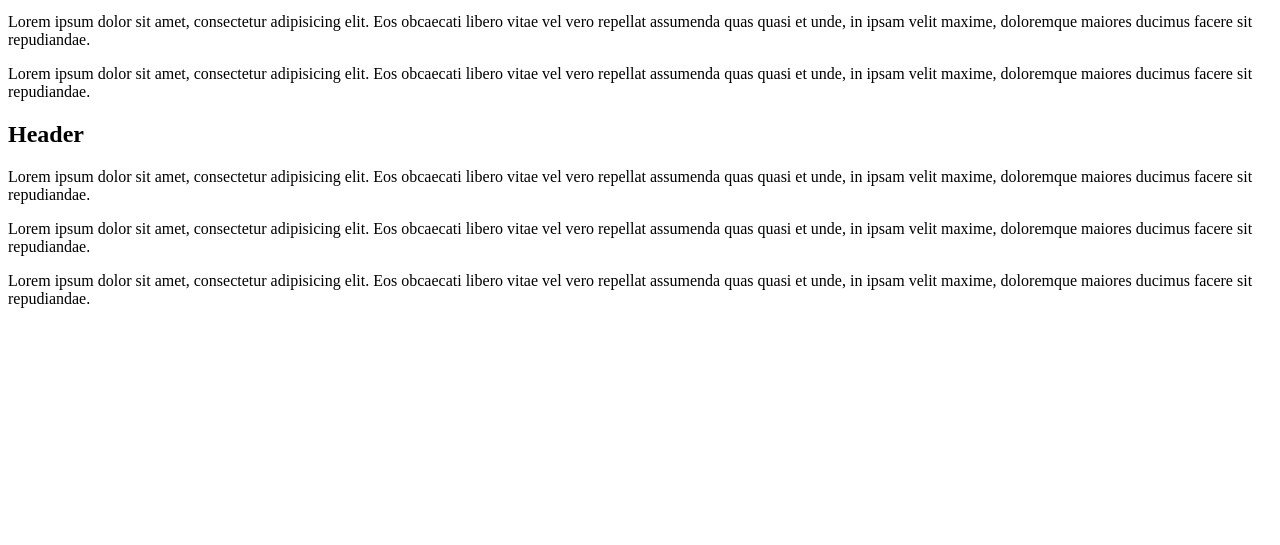
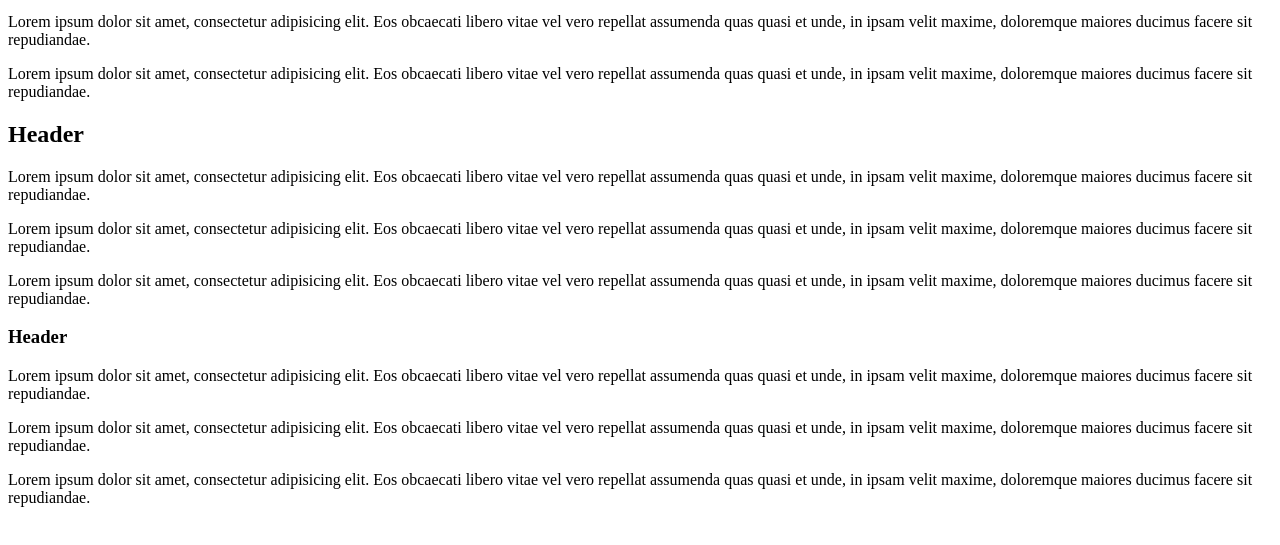
Before and after one commit to mikh-maksi/tech, a plain HTML site: page index.html in a window 1280 px wide. Shown: the part 119-664 px from the top of the page. Drawn offline with Linux system fonts and the light colour scheme.

Commit message:
First commit

```diff
--- a/index.html
+++ b/index.html
@@ -15,6 +15,10 @@
     <p>Lorem ipsum dolor sit amet, consectetur adipisicing elit. Eos obcaecati libero vitae vel vero repellat assumenda quas quasi et unde, in ipsam velit maxime, doloremque maiores ducimus facere sit repudiandae.</p>
     <p>Lorem ipsum dolor sit amet, consectetur adipisicing elit. Eos obcaecati libero vitae vel vero repellat assumenda quas quasi et unde, in ipsam velit maxime, doloremque maiores ducimus facere sit repudiandae.</p>
     <p>Lorem ipsum dolor sit amet, consectetur adipisicing elit. Eos obcaecati libero vitae vel vero repellat assumenda quas quasi et unde, in ipsam velit maxime, doloremque maiores ducimus facere sit repudiandae.</p>
+    <h3>Header</h3>
+    <p>Lorem ipsum dolor sit amet, consectetur adipisicing elit. Eos obcaecati libero vitae vel vero repellat assumenda quas quasi et unde, in ipsam velit maxime, doloremque maiores ducimus facere sit repudiandae.</p>
+    <p>Lorem ipsum dolor sit amet, consectetur adipisicing elit. Eos obcaecati libero vitae vel vero repellat assumenda quas quasi et unde, in ipsam velit maxime, doloremque maiores ducimus facere sit repudiandae.</p>
+    <p>Lorem ipsum dolor sit amet, consectetur adipisicing elit. Eos obcaecati libero vitae vel vero repellat assumenda quas quasi et unde, in ipsam velit maxime, doloremque maiores ducimus facere sit repudiandae.</p>
 
 </body>
 </html>
```
